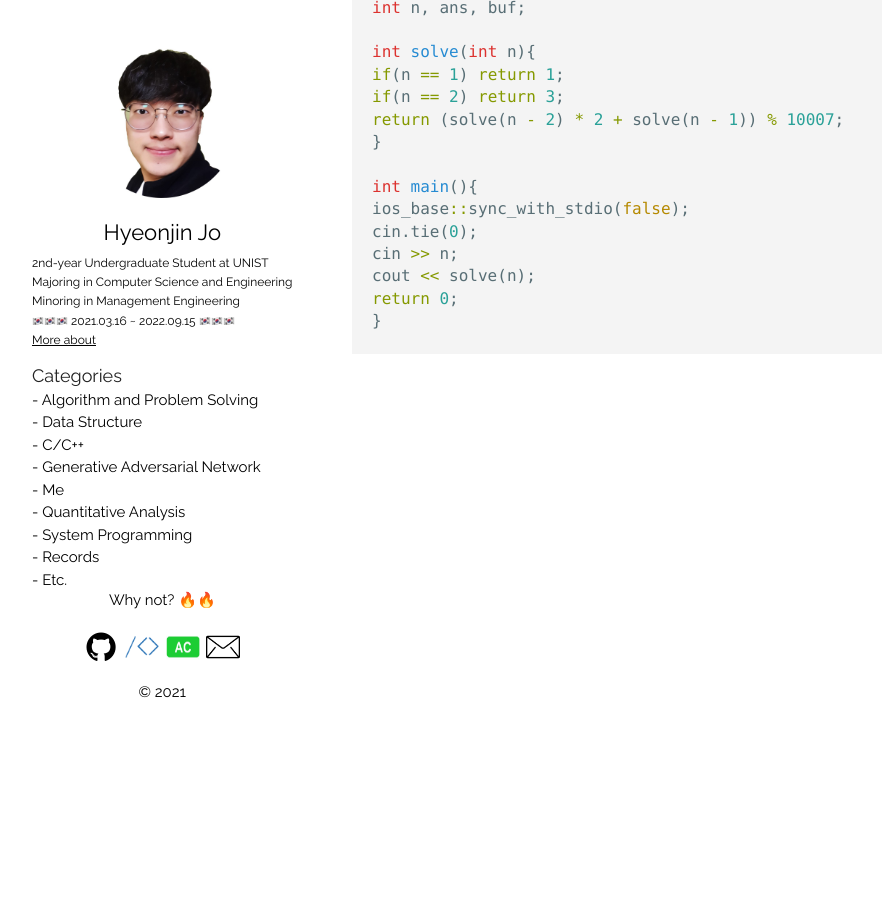
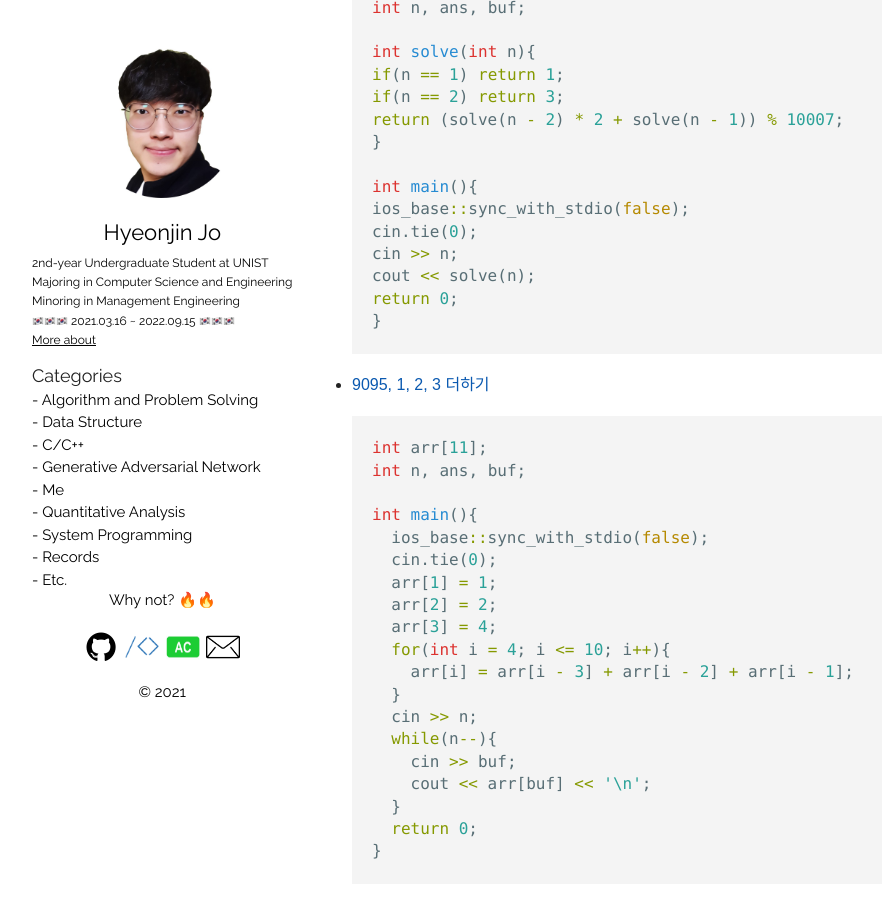
Before and after one commit to thinkin9/thinkin9.github.io, a Jekyll site: the page built from _posts/2021-07-11-Dynamic_Programming.markdown, in a window 1280 px wide and 900 px high, scrolled down 2960 px. Shown: the whole window, without its empty margins (43-925 px from the left). Built offline with Jekyll 4.4.1, drawn with Linux system fonts in a browser that asks for light colours.

Commit message:
Update 2021-07-11-Dynamic_Programming.markdown

````diff
--- a/_posts/2021-07-11-Dynamic_Programming.markdown
+++ b/_posts/2021-07-11-Dynamic_Programming.markdown
@@ -146,3 +146,26 @@ categories: Algorithm_and_Problem_Solving
   return 0;
   }
   ```
+* [9095, 1, 2, 3 더하기](https://www.acmicpc.net/problem/9095)
+
+  ```cpp
+  int arr[11];
+  int n, ans, buf;
+
+  int main(){
+    ios_base::sync_with_stdio(false);
+    cin.tie(0);
+    arr[1] = 1;
+    arr[2] = 2;
+    arr[3] = 4;
+    for(int i = 4; i <= 10; i++){
+      arr[i] = arr[i - 3] + arr[i - 2] + arr[i - 1];
+    }
+    cin >> n;
+    while(n--){
+      cin >> buf;
+      cout << arr[buf] << '\n';
+    }
+    return 0;
+  }
+  ```
````
